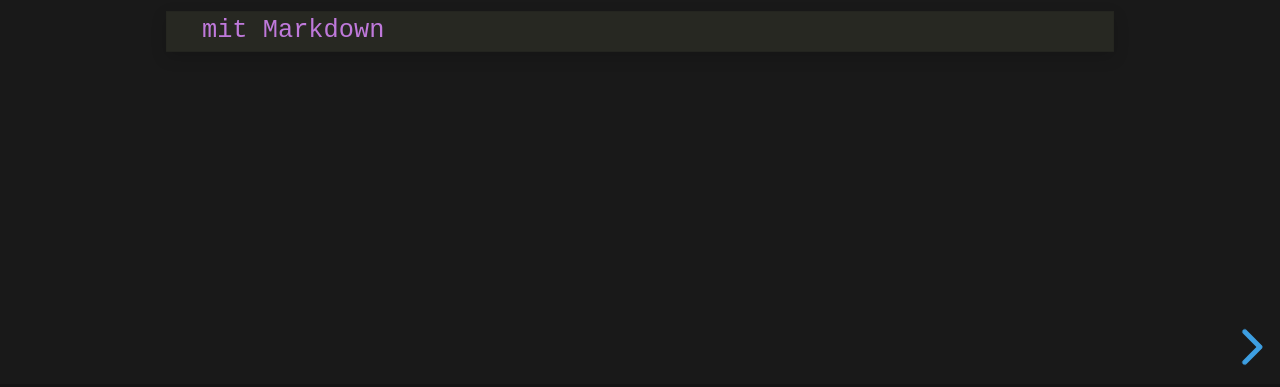
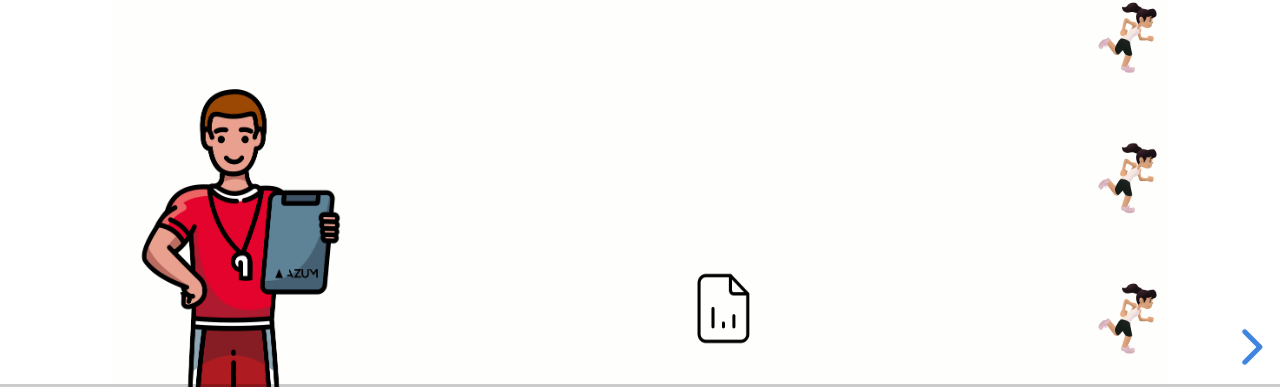
Before and after one commit to belibasCH/ip6_presentation, a website: page index.html in a window 1280 px wide. Shown: the part 413-800 px from the top of the page. Drawn offline with Linux system fonts and the light colour scheme.

Commit message:
add images for story

```diff
--- a/index.html
+++ b/index.html
@@ -8,7 +8,9 @@
 
     <link rel="stylesheet" href="dist/reset.css">
     <link rel="stylesheet" href="dist/reveal.css">
-    <link rel="stylesheet" href="dist/theme/black.css">
+    <link rel="stylesheet" href="dist/theme/white.css">
+
+    <link rel="stylesheet" href="slides/slide1.css">
 
     <!-- Theme used for syntax highlighted code -->
     <link rel="stylesheet" href="plugin/highlight/monokai.css">
@@ -16,14 +18,14 @@
 <body>
 <div class="reveal">
     <div class="slides">
-        <section data-markdown>
-  <textarea data-template>
-    ## Titelslide
-	  mit Markdown
-  </textarea>
-        </section>
+<!--        <section data-markdown>-->
+<!--  <textarea data-template>-->
+<!--    ## Titelslide-->
+<!--	  mit Markdown-->
+<!--  </textarea>-->
+<!--        </section>-->
 
-		<section data-include="slides/slide1.html"></section>
+		<section data-include="slides/slide1.html" id="slide-two"></section>
         <section>Slide 2</section>
     </div>
 </div>
--- /dev/null
+++ b/slides/slide1.css
@@ -0,0 +1,13 @@
+#intro-container {
+    display: flex;
+    flex-direction: row;
+    justify-content: space-between;
+    align-items: center;
+    height: 600px;
+    background-color: #FEFFFC;
+}
+.athlet {
+    display: flex;
+    gap: 0.5rem;
+    flex-direction: column;
+}
--- a/slides/slide1.html
+++ b/slides/slide1.html
@@ -1,2 +1,16 @@
-<h2>Slide from External HTML (1)</h2>
-<p>This content is loaded from an external HTML file.</p>
+<div id="intro-container">
+    <div id="coach">
+        <img src="assets/coach-clipart-xl_2.png" alt="Coach" height="400px"/>
+    </div>
+    <div id="files">
+        <img src="assets/fit.png" alt="File" height="80px"/>
+    </div>
+    <div id="athlete-group-one" class="athlet">
+        <img src="assets/73WE.gif" alt="Runner" height="80px"/>
+        <img src="assets/73WE.gif" alt="Runner" height="80px"/>
+        <img src="assets/73WE.gif" alt="Runner" height="80px"/>
+        <img src="assets/73WE.gif" alt="Runner" height="80px"/>
+        <img src="assets/73WE.gif" alt="Runner" height="80px"/>
+    </div>
+
+</div>
```
Also changed, not shown: assets/02-06-37-700_512.webp (added), assets/73WE.gif (added), assets/coach-clipart-xl.png (added), assets/coach-clipart-xl_2.png (added), assets/fit.png (added), 3 other files.
